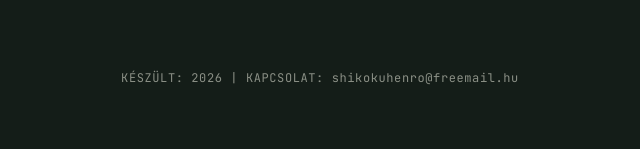
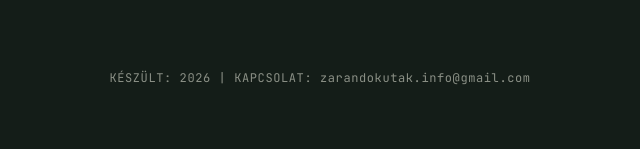
Before and after one commit to ShikokuHenro/szent-olaf-utinaplo, a website: page index.html in a window 1280 px wide. Shown: the part 2762-2911 px from the top of the page, 320-960 px from the left. Drawn offline with Linux system fonts and the light colour scheme.

Commit message:
Kapcsolati email cim frissitese

```diff
--- a/index.html
+++ b/index.html
@@ -31,7 +31,7 @@
 <footer>KÉSZÜLT: 2026 |
 KAPCSOLAT: <span id="contact-email"></span></footer>
 <script>
-document.getElementById('contact-email').textContent = ['shikokuhenro','freemail.hu'].join('@');
+document.getElementById('contact-email').textContent = ['zarandokutak.info','gmail.com'].join('@');
 </script>
 
 <a class="support-btn" id="support-btn" href="#" target="_blank" rel="noopener" hidden></a>
```
